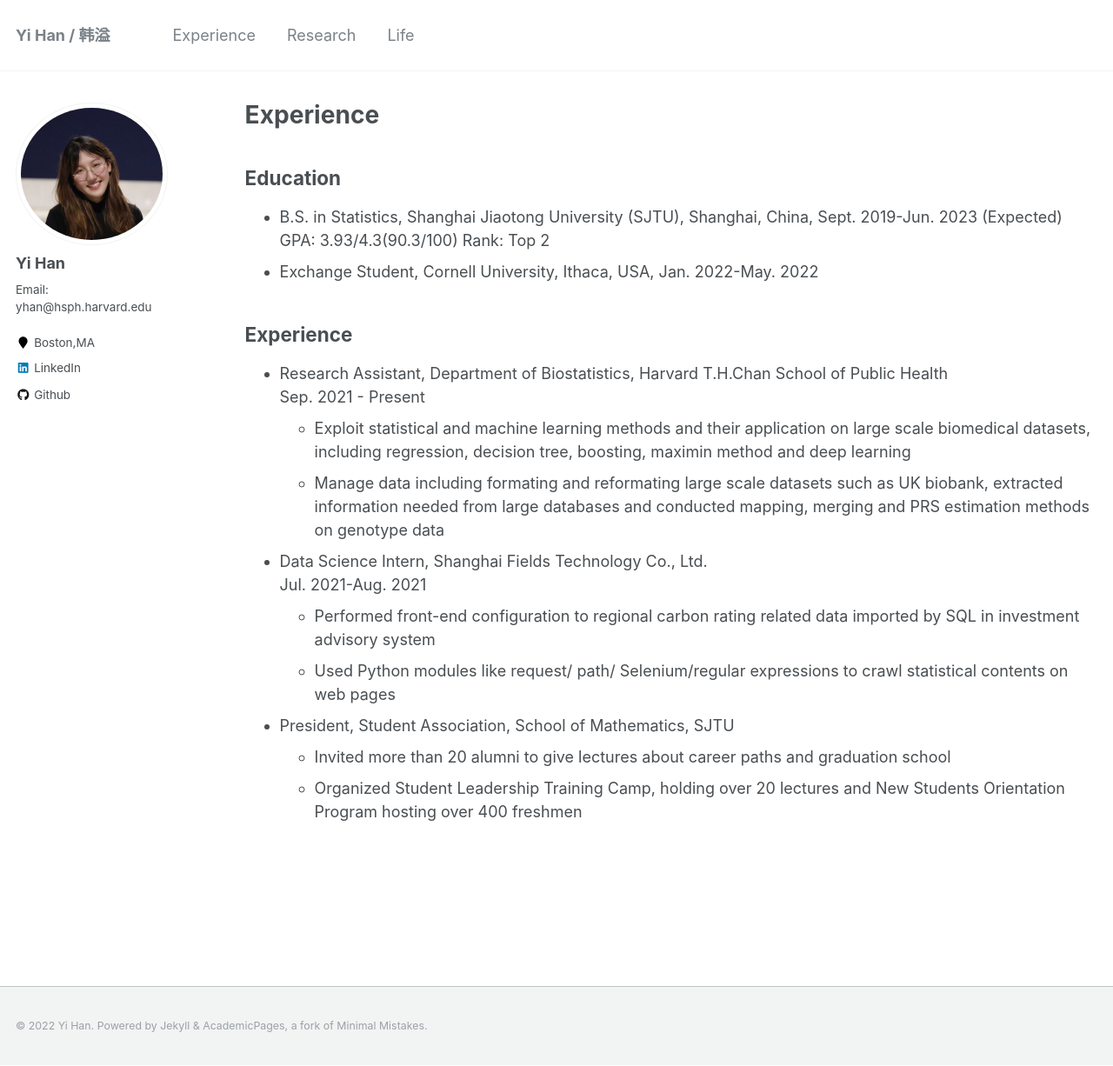
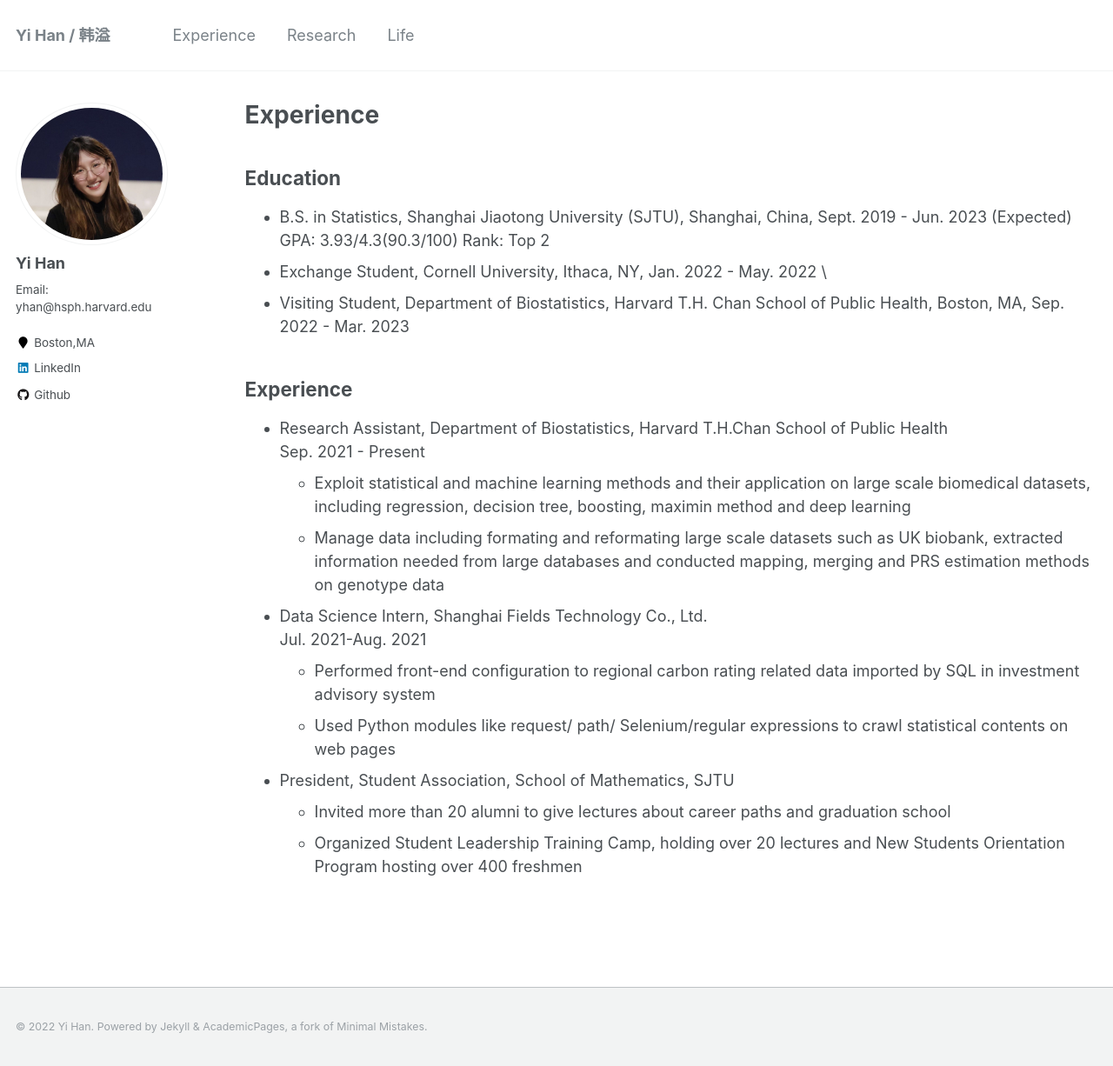
Before and after one commit to yiiihan/yiiihan.github.io, a Jekyll site: the page built from _pages/experience.md, in a window 1280 px wide and 1226 px high. Shown: the whole window at 87% size. Built offline with Jekyll 4.4.1, drawn with Linux system fonts in a browser that asks for light colours.

Commit message:
Update experience.md

```diff
--- a/_pages/experience.md
+++ b/_pages/experience.md
@@ -6,9 +6,10 @@ author_profile: true
 ---
 
 ## Education
-- B.S. in Statistics, Shanghai Jiaotong University (SJTU), Shanghai, China, Sept. 2019-Jun. 2023 (Expected) \\
+- B.S. in Statistics, Shanghai Jiaotong University (SJTU), Shanghai, China, Sept. 2019 - Jun. 2023 (Expected) \\
 GPA: 3.93/4.3(90.3/100) Rank: Top 2
-- Exchange Student, Cornell University, Ithaca, USA, Jan. 2022-May. 2022
+- Exchange Student, Cornell University, Ithaca, NY, Jan. 2022 - May. 2022 \\
+- Visiting Student, Department of Biostatistics, Harvard T.H. Chan School of Public Health, Boston, MA, Sep. 2022 - Mar. 2023
 
 ## Experience
 - Research Assistant, Department of Biostatistics, Harvard T.H.Chan School of Public Health \\
```
